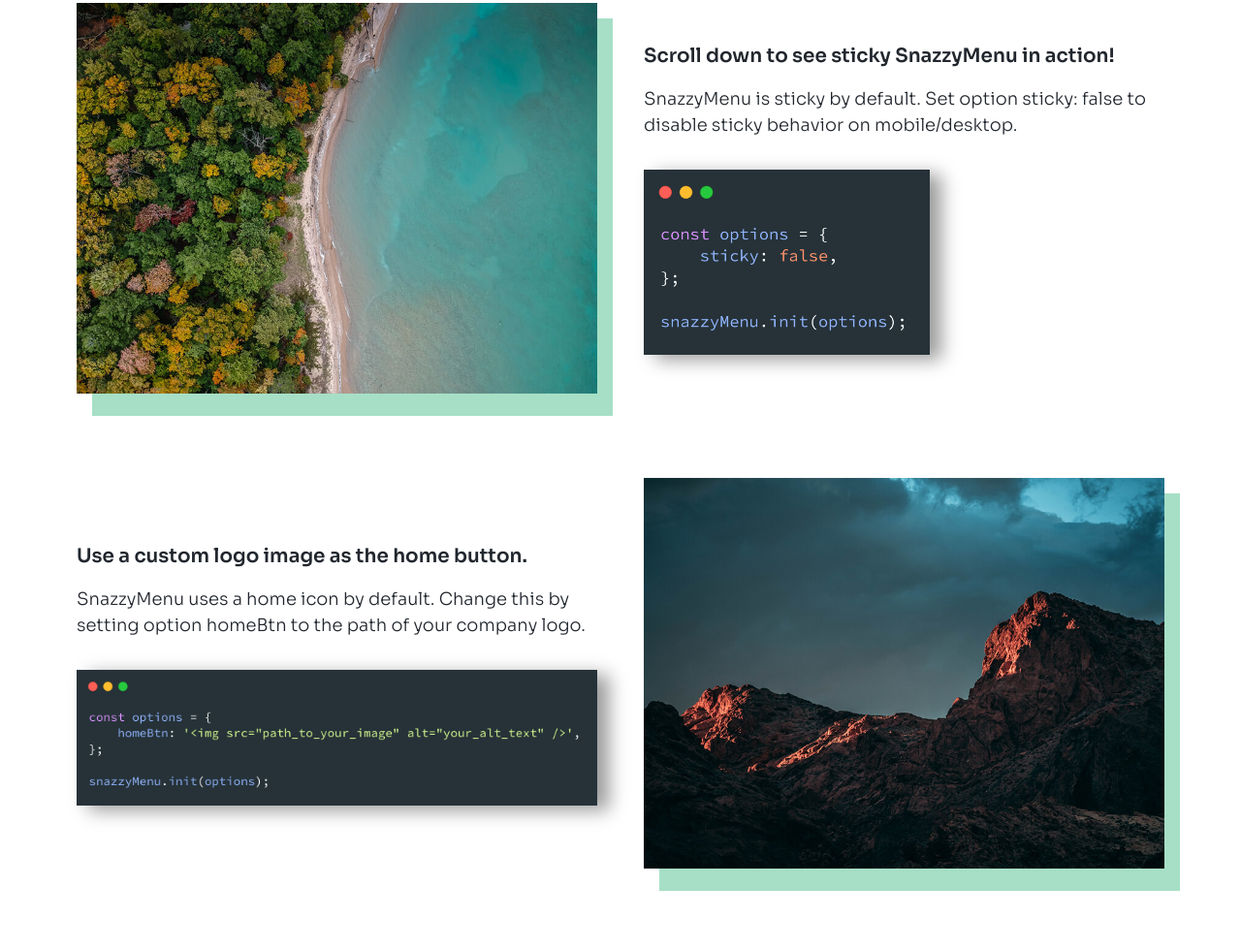
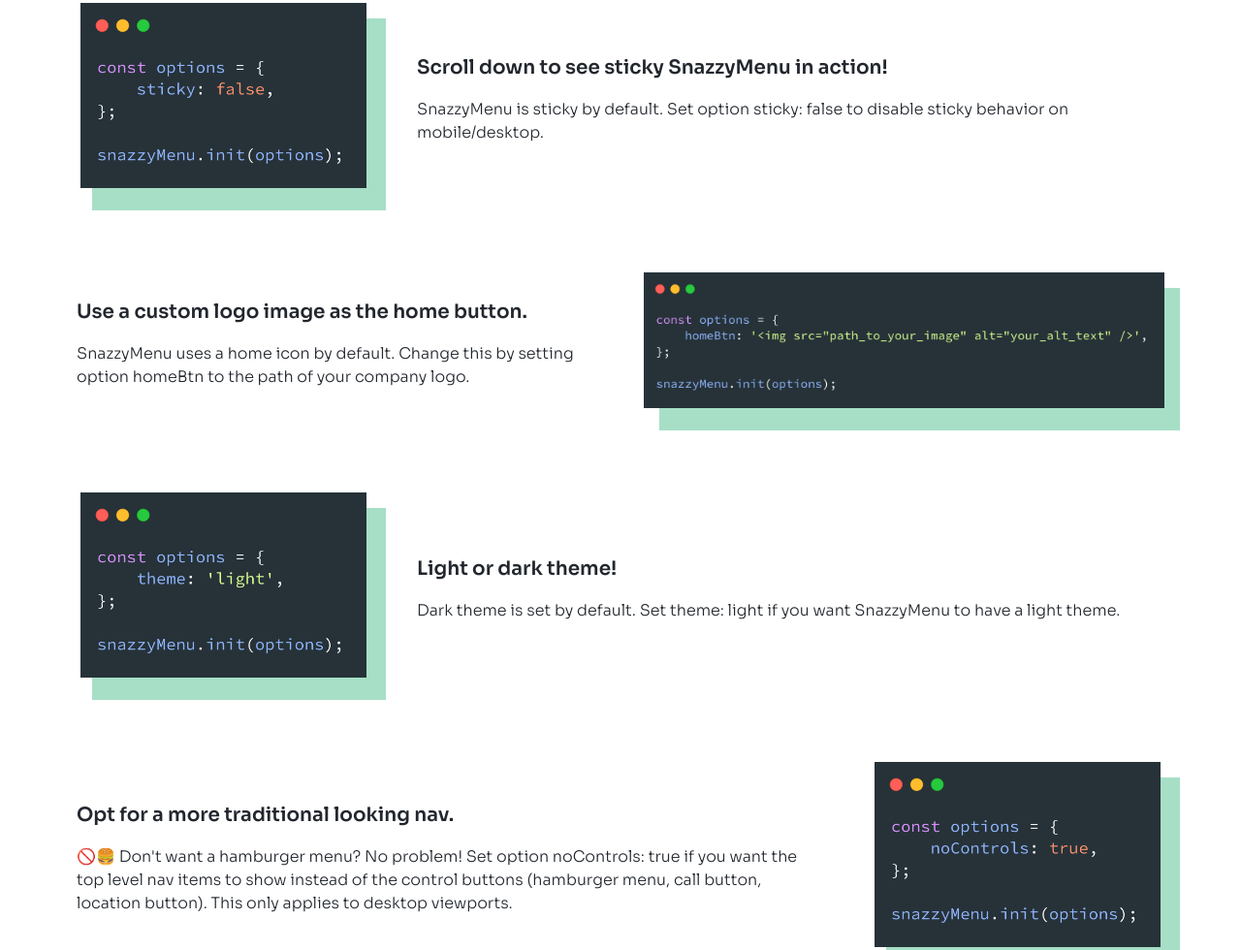
Before and after one commit to teloe/snazzymenu, a website: page index.html in a window 1280 px wide. Shown: the part 459-1439 px from the top of the page at 97% size. Drawn offline with Linux system fonts and the light colour scheme.

Commit message:
ditch random images/replace with code snippets

```diff
--- a/index.html
+++ b/index.html
@@ -31,23 +31,26 @@
         .intro{margin-bottom:4rem}
         .intro h2{margin-top:1.5rem}
         img{max-width:100%;height:auto;margin:0 auto}
-        .bg{position:relative;z-index:1;margin:0 auto 3rem}
+        .bg{display:inline-block;position:relative;z-index:1;margin:0 auto 3rem;text-align:center}
         .bg::before{content:'';position:absolute;top:1rem;left:1rem;right:0;margin:auto;height:100%;width:100%;background:rgba(79,192,141,0.5);z-index:-1}
         section .row{display:flex;align-items:center}
         section:nth-child(even) .row{flex-direction:column}
         section:nth-child(odd) .row{flex-direction:column-reverse}
-        .col{padding:0 1.5rem}
-        .snippet{box-shadow:12px 5px 18px rgba(0,0,0,.4);margin-top:2rem}
+        .col{text-align:center;width:100%;padding:0 1.5rem}
         #copyright{margin: 4rem 0;font-size:1rem;text-align:center}
         @media screen and (min-width: 768px) {
             header h1{font-size:2.75rem}
             h2{font-size:1.75rem}
             .intro p{font-size:1.25rem}
             section .row{flex-direction:row!important}
-            .col{width:50%}
-            .bg{margin:0 auto}
+            .col{text-align:left}
+            .col-md-30{width:30%}
+            .col-md-40{width:40%}
+            .col-md-50{width:50%}
+            .col-md-60{width:60%}
+            .col-md-70{width:70%}
+            .bg{display:block;margin:0 auto}
             section h3{font-size:1.25rem}
-            section p{font-size:1.125rem}
         }
     </style>
 
@@ -252,37 +255,33 @@
             <a class="github-button" href="https://github.com/teloe/snazzymenu" data-icon="octicon-star" data-size="large" data-show-count="true" aria-label="Star teloe/snazzymenu on GitHub">Star</a>
             <a class="github-button" href="https://github.com/teloe/snazzymenu/fork" data-icon="octicon-repo-forked" data-size="large" aria-label="Fork teloe/snazzymenu on GitHub">Fork</a>
 
-
-
             <h2>Resize browser width to see how SnazzyMenu behaves on mobile/desktop</h2>
         </div>
 
 
         <section>
             <div class="row">
-                <div class="col">
+                <div class="col col-md-30">
                     <div class="bg">
-                        <img src="./app/images/nature3.jpg" alt="Nature">
+                        <img class="snippet" src="./app/images/carbon1.png" alt="Code snippet" width="295" height="191">
                     </div>
                 </div>
-                <div class="col">
+                <div class="col col-md-70">
                     <h3>Scroll down to see sticky SnazzyMenu in action!</h3>
                     <p>SnazzyMenu is sticky by default. Set option sticky: false to disable sticky behavior on mobile/desktop.</p>
-                    <img class="snippet" src="./app/images/carbon1.png" alt="Code snippet" width="295" height="191">
                 </div>
             </div>
         </section>
 
         <section>
             <div class="row">
-                <div class="col">
+                <div class="col text">
                     <h3>Use a custom logo image as the home button.</h3>
                     <p>SnazzyMenu uses a home icon by default. Change this by setting option homeBtn to the path of your company logo.</p>
-                    <img class="snippet" src="./app/images/carbon2.png" alt="Code snippet" width="537" height="140">
                 </div>
                 <div class="col">
                     <div class="bg">
-                        <img src="./app/images/nature4.jpg" alt="Nature">
+                        <img class="snippet" src="./app/images/carbon2.png" alt="Code snippet" width="537" height="140">
                     </div>
                 </div>
             </div>
@@ -290,29 +289,27 @@
 
         <section>
             <div class="row">
-                <div class="col">
+                <div class="col col-md-30">
                     <div class="bg">
-                        <img src="./app/images/nature6.jpg" alt="Nature">
+                        <img class="snippet" src="./app/images/carbon3.png" alt="Code snippet" width="295" height="191">
                     </div>
                 </div>
-                <div class="col">
+                <div class="col col-md-70">
                     <h3>Light or dark theme!</h3>
                     <p>Dark theme is set by default. Set theme: light if you want SnazzyMenu to have a light theme.</p>
-                    <img class="snippet" src="./app/images/carbon3.png" alt="Code snippet" width="295" height="191">
                 </div>
             </div>
         </section>
 
         <section>
             <div class="row">
-                <div class="col">
+                <div class="col col-md-70">
                     <h3>Opt for a more traditional looking nav.</h3>
-                    <p>Don't want a hamburger menu🍔? No problem! Set option noControls: true if you want the top level nav items to show instead of the control buttons (hamburger menu, call button, location button). This only applies to desktop viewports.</p>
-                    <img class="snippet" src="./app/images/carbon4.png" alt="Code snippet" width="295" height="191">
+                    <p>🚫🍔 Don't want a hamburger menu? No problem! Set option noControls: true if you want the top level nav items to show instead of the control buttons (hamburger menu, call button, location button). This only applies to desktop viewports.</p>
                 </div>
-                <div class="col">
+                <div class="col col-md-30">
                     <div class="bg">
-                        <img src="./app/images/nature7.jpg" alt="Nature">
+                        <img class="snippet" src="./app/images/carbon4.png" alt="Code snippet" width="295" height="191">
                     </div>
                 </div>
             </div>
@@ -325,8 +322,8 @@
     </div>
 
 
-    <script type="text/javascript" src="app/js/snazzymenu.js"></script>
-    <!-- <script type="text/javascript" src="dist/js/snazzymenu.min.js"></script> -->
+    <!-- <script type="text/javascript" src="app/js/snazzymenu.js"></script> -->
+    <script type="text/javascript" src="dist/js/snazzymenu.min.js"></script>
     <script type="text/javascript">
         const options = {
             // theme: 'light',
```
